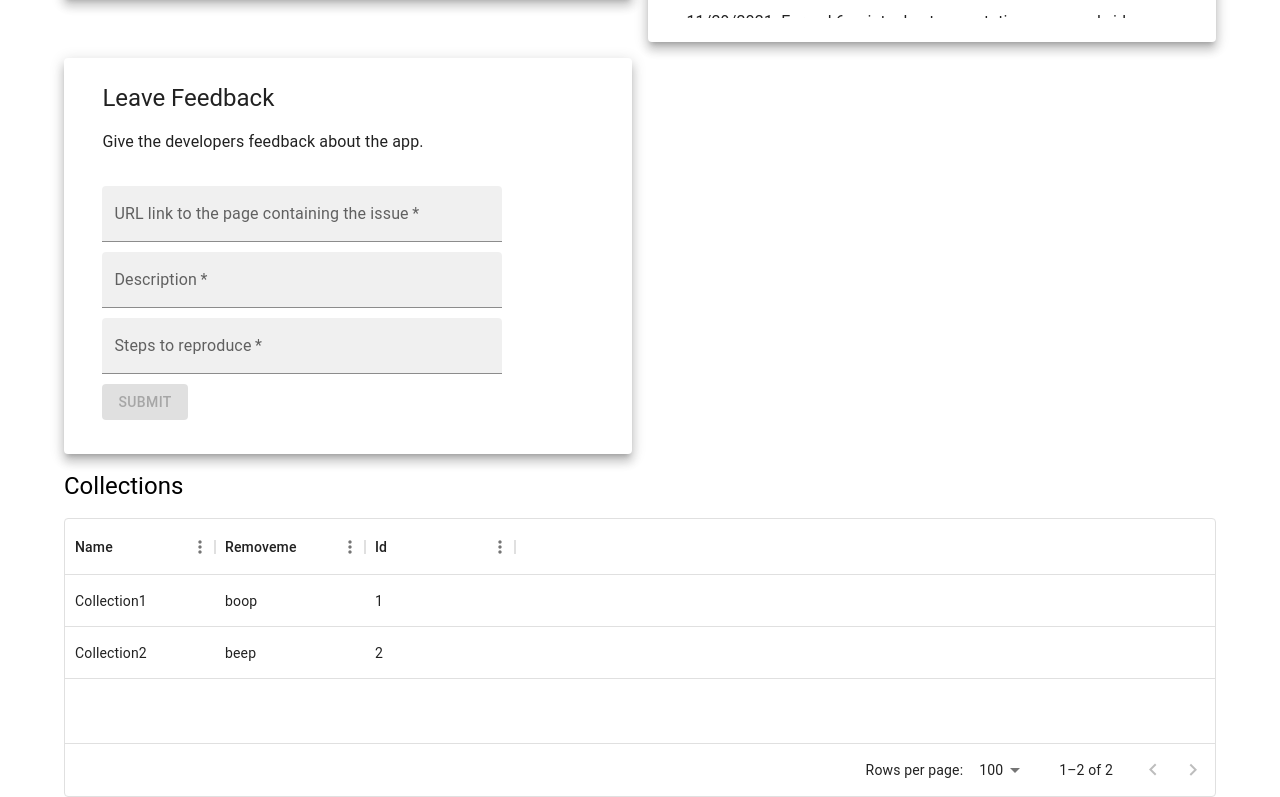
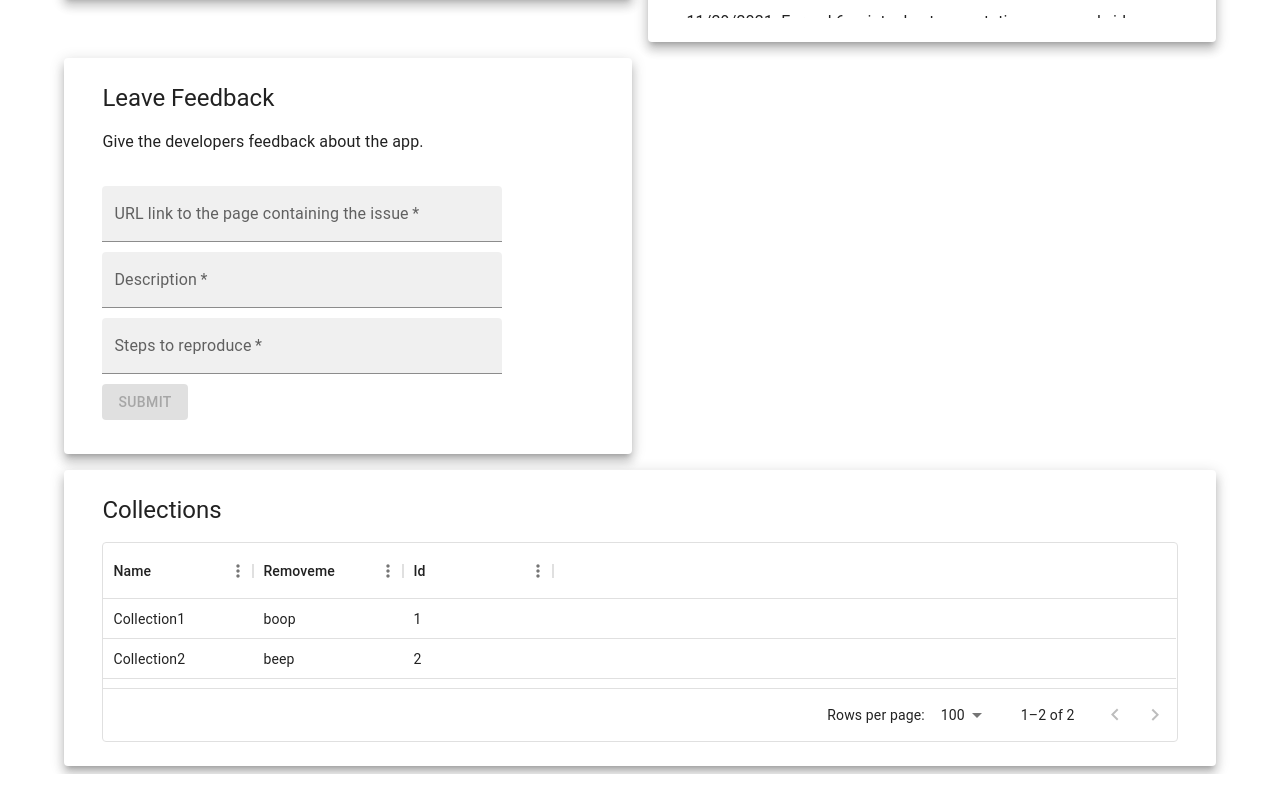
Before and after one commit to NerdyWithZainab/video-annotator, a Next.js app: page /me in a window 1280 px wide. Shown: the part 533-1330 px from the top of the page. After the commit the page ends 1307 px from the top, so only its background shows below. Built offline with nearby package versions, Linux system fonts and the light colour scheme; no server answers.

Commit message:
add rowHeight to fix the not-rendering-in-Paper issue

```diff
--- a/components/InfoPanel/index.tsx
+++ b/components/InfoPanel/index.tsx
@@ -6,19 +6,8 @@ const InfoPanel: React.FC<{
   titleId: string;
   titleDefault: string;
   styleOverrides?: {};
-  hasTable?: boolean;
   children?: React.ReactNode;
-}> = ({
-  titleId,
-  titleDefault,
-  styleOverrides = {},
-  hasTable = false,
-  children,
-}) => {
-  console.log("deleteMe hasTable is: " + hasTable);
-  if (hasTable) {
-    return <>{children}</>;
-  } else {
+}> = ({ titleId, titleDefault, styleOverrides = {}, children }) => {
   return (
     <Paper
       elevation={8}
@@ -40,7 +29,6 @@ const InfoPanel: React.FC<{
       </>
     </Paper>
   );
-  }
 };
 
 export default InfoPanel;
--- a/components/MyCollectionsPanel/index.tsx
+++ b/components/MyCollectionsPanel/index.tsx
@@ -38,16 +38,18 @@ const MyCollectionsPanel: React.FC<{
 
   // @TODO pull out the DataGrid and make into its own DataTable component with props data={myCollectionData} in this case.
   return (
-    <>
-      <Typography variant="h5" style={{ marginBottom: "2vh" }}>
-        <FormattedMessage id="COLLECTIONS" defaultMessage="Collections" />
-      </Typography>
+    <InfoPanel
+      titleId="COLLECTIONS"
+      titleDefault="Collections"
+      key="collections-log"
+    >
       <DataGrid
         rows={rows}
+        rowHeight={40}
         columns={columns}
         style={{ minHeight: 200, marginBottom: "2vh" }}
       />
-    </>
+    </InfoPanel>
   );
 };
 
```
Lines whose indentation alone changed are shown as unchanged.
